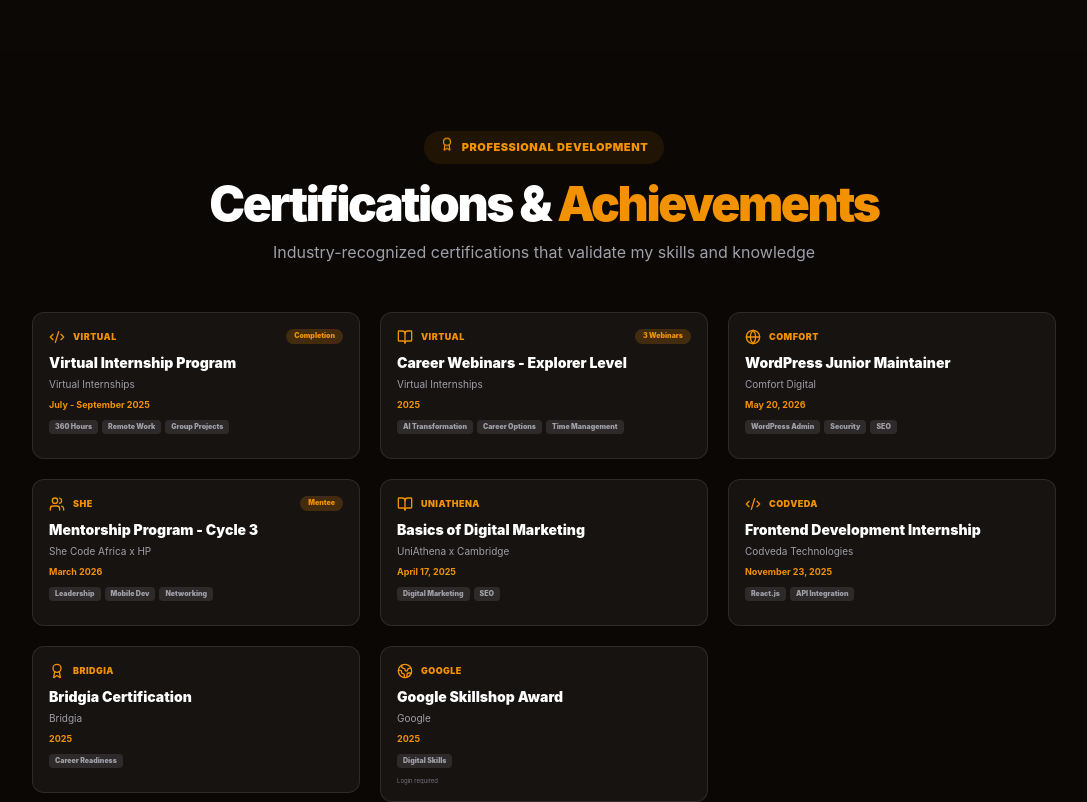
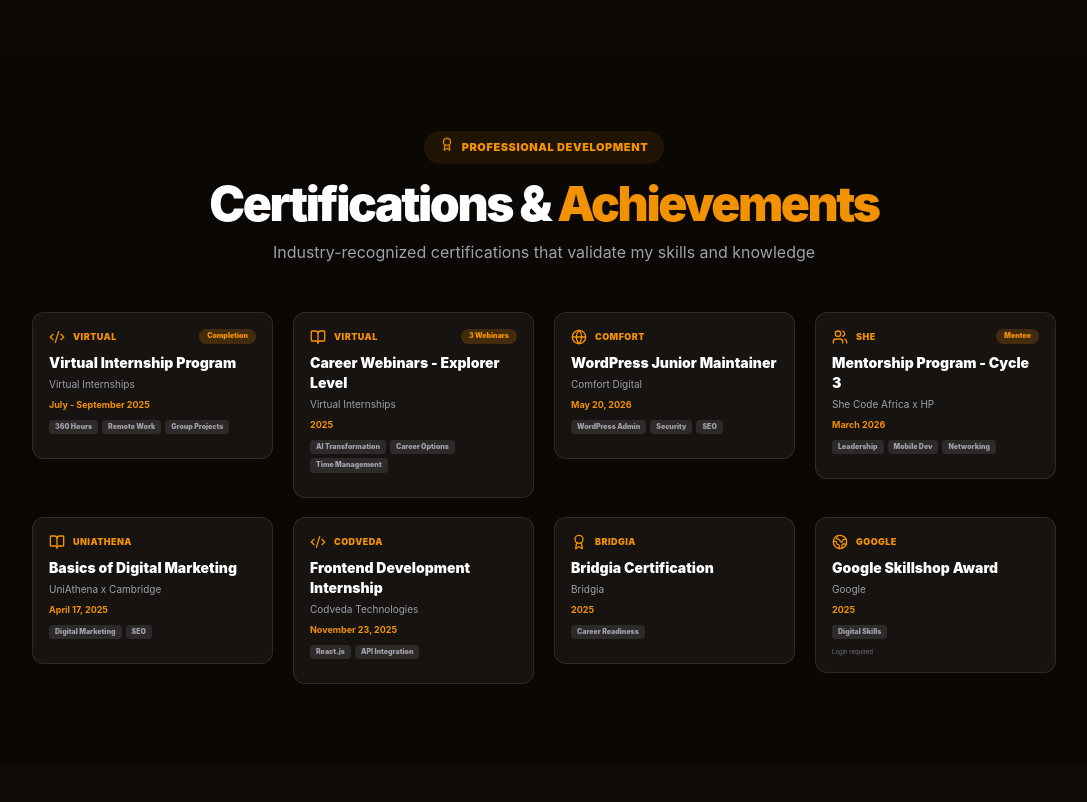
Before and after one commit to Readesign638/my-portfolio, a React (Vite) app: page / in a window 1280 px wide. Shown: the part 2960-3762 px from the top of the page, without its empty margins (96-1183 px from the left). Built offline with nearby package versions, Linux system fonts and the light colour scheme.

Commit message:
Update certifications layout: display 4 certificates per row on desktop

```diff
--- a/src/App.jsx
+++ b/src/App.jsx
@@ -329,7 +329,7 @@
 
        {/* Certifications Section */}
 <section id="certificates" className="py-16 md:py-20 px-5 md:px-[10%] bg-black/30 reveal">
-  <div className="max-w-6xl mx-auto">
+  <div className="max-w-7xl mx-auto">
     <div className="text-center mb-10 md:mb-12">
       <div className="inline-flex items-center gap-2 bg-[#f39200]/10 px-4 py-2 rounded-full mb-4 fade-in-up">
         <Award size={14} className="text-[#f39200] float-icon" />
@@ -343,9 +343,9 @@
       </p>
     </div>
 
-    <div className="grid md:grid-cols-2 lg:grid-cols-3 gap-5">
+    <div className="grid grid-cols-1 sm:grid-cols-2 lg:grid-cols-4 gap-5">
 
-      {/* NEW: Virtual Internship Program Certificate */}
+      {/* Virtual Internship Program Certificate */}
       <div className="fade-in-scale delay-100 card-hover">
         <CertCard
           title="Virtual Internship Program"
@@ -357,7 +357,7 @@
         />
       </div>
 
-      {/* NEW: Career Webinars Explorer Level */}
+      {/* Career Webinars Explorer Level */}
       <div className="fade-in-scale delay-150 card-hover">
         <CertCard
           title="Career Webinars - Explorer Level"
@@ -369,6 +369,7 @@
         />
       </div>
 
+      {/* WordPress Junior Maintainer */}
       <div className="fade-in-scale delay-200 card-hover">
         <CertCard
           title="WordPress Junior Maintainer"
@@ -379,6 +380,7 @@
         />
       </div>
 
+      {/* She Code Africa Mentorship */}
       <div className="fade-in-scale delay-250 card-hover">
         <CertCard
           title="Mentorship Program - Cycle 3"
@@ -390,6 +392,7 @@
         />
       </div>
 
+      {/* Basics of Digital Marketing */}
       <div className="fade-in-scale delay-300 card-hover">
         <CertCard
           title="Basics of Digital Marketing"
@@ -400,6 +403,7 @@
         />
       </div>
 
+      {/* Frontend Development Internship */}
       <div className="fade-in-scale delay-350 card-hover">
         <CertCard
           title="Frontend Development Internship"
@@ -410,6 +414,7 @@
         />
       </div>
 
+      {/* Bridgia Certification */}
       <div className="fade-in-scale delay-400 card-hover">
         <CertCard
           title="Bridgia Certification"
@@ -420,6 +425,7 @@
         />
       </div>
 
+      {/* Google Skillshop Award */}
       <div className="fade-in-scale delay-450 card-hover">
         <CertCard
           title="Google Skillshop Award"
```
